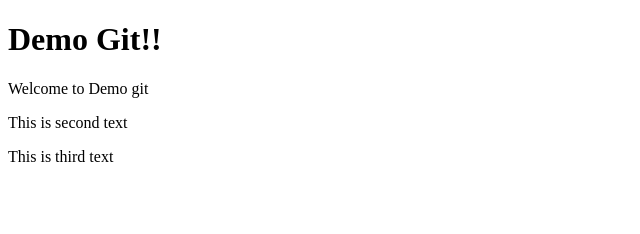
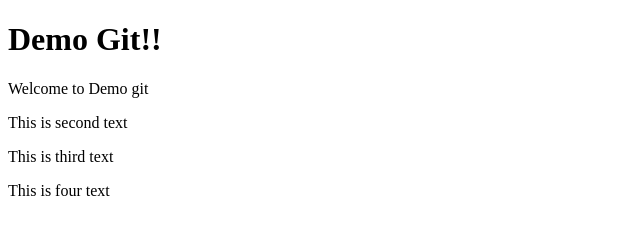
Before and after one commit to Thipxt/demogit, a plain HTML site: page index.html in a window 1280 px wide. Shown: the whole page, without its empty margins (0-640 px from the left). Drawn offline with Linux system fonts and the light colour scheme.

Commit message:
add4th text

```diff
--- a/index.html
+++ b/index.html
@@ -6,5 +6,6 @@
     <p>Welcome to Demo git</p>
     <p>This is second text</p>
     <p>This is third text</p>
+    <p>This is four text</p>
 </body>
 </html>
```
